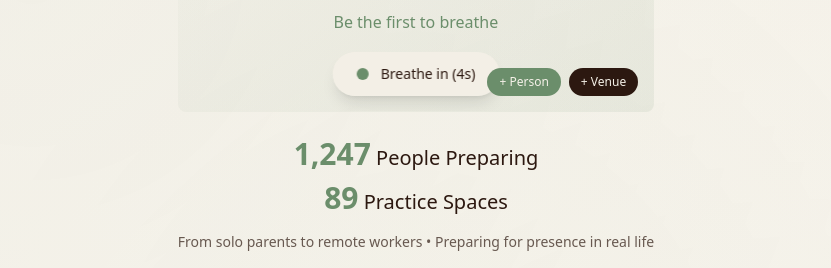
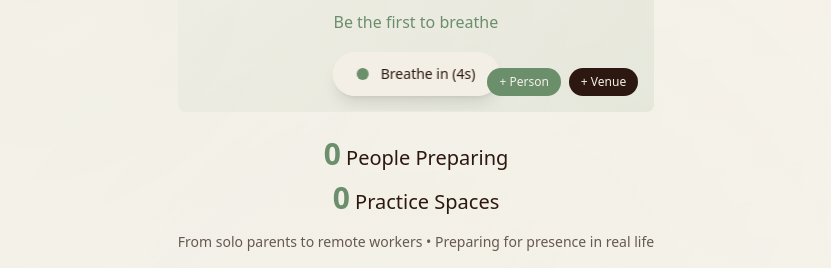
Before and after one commit to TheAlienSchool/3DO, a Next.js app: page / in a window 1280 px wide. Shown: the part 800-1068 px from the top of the page, without its empty margins (224-1055 px from the left). Built offline with nearby package versions, Linux system fonts and the light colour scheme; no server answers.

Commit message:
Reset participant counters to authentic zero state
Start from 0 pledges and 0 venues instead of simulated data.
Preparation for real Supabase integration.

```diff
--- a/src/app/page.tsx
+++ b/src/app/page.tsx
@@ -9,21 +9,20 @@ import ContemplativeVideoPlayer from '@/components/ContemplativeVideoPlayer'
 
 export default function HomePage() {
   const [mounted, setMounted] = useState(false)
-  const [currentPledges, setCurrentPledges] = useState(1247)
-  const [currentVenues, setCurrentVenues] = useState(89)
+  const [currentPledges, setCurrentPledges] = useState(0) // Start from zero
+  const [currentVenues, setCurrentVenues] = useState(0) // Start from zero
 
   useEffect(() => {
     setMounted(true)
 
-    // Simulate real-time counter updates
-    const interval = setInterval(() => {
-      setCurrentPledges(prev => prev + Math.floor(Math.random() * 3))
-      if (Math.random() > 0.7) {
-        setCurrentVenues(prev => prev + 1)
-      }
-    }, 30000) // Update every 30 seconds
+    // TODO: Replace with real Supabase counts
+    // const fetchCounts = async () => {
+    //   const { data: stats } = await supabase.from('pledge_stats').select('*').single()
+    //   setCurrentPledges(stats.individual_count)
+    //   setCurrentVenues(stats.venue_count)
+    // }
+    // fetchCounts()
 
-    return () => clearInterval(interval)
   }, [])
 
   if (!mounted) {
```
